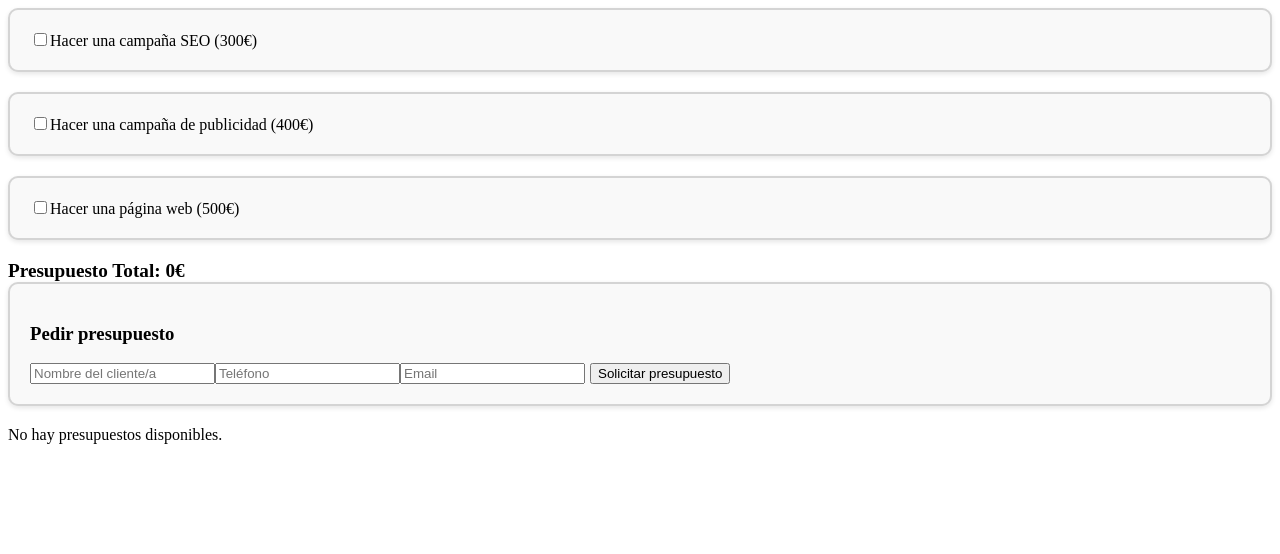
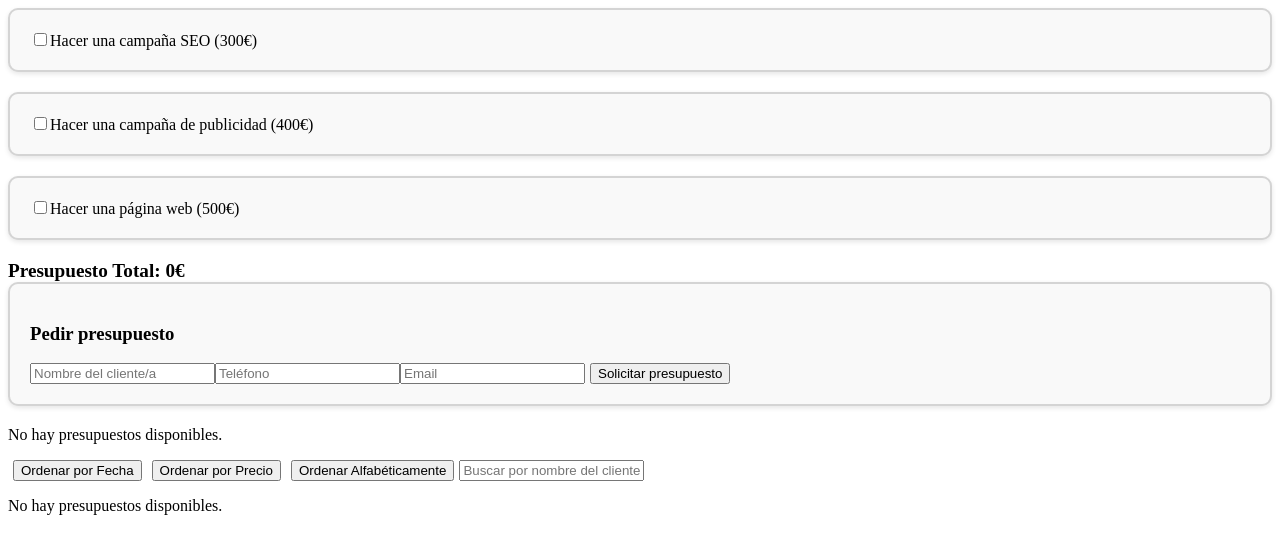
Before and after one commit to Wizardrunner/Sprint-6, an Angular app: page / in a window 1280 px wide. Shown: the top 554 px of the page. Built offline with nearby package versions, Linux system fonts and the light colour scheme.

Commit message:
Adding sort and search tools

```diff
--- a/src/app/app.component.html
+++ b/src/app/app.component.html
@@ -49,3 +49,14 @@
 </div>
 
 <app-budgets-list [budgets]="getBudgets()"></app-budgets-list>
+
+<!-- Botones para ordenar y campo de búsqueda -->
+<div class="sorting-controls">
+  <button (click)="sortByDate()">Ordenar por Fecha</button>
+  <button (click)="sortByPrice()">Ordenar por Precio</button>
+  <button (click)="sortAlphabetically()">Ordenar Alfabéticamente</button>
+  <input type="text" [(ngModel)]="filterText" placeholder="Buscar por nombre del cliente">
+</div>
+
+<!-- Listado de presupuestos -->
+<app-budgets-list [budgets]="getFilteredBudgets()"></app-budgets-list>
--- a/src/app/app.component.ts
+++ b/src/app/app.component.ts
@@ -27,6 +27,9 @@ export class AppComponent {
   customerName: string = '';
   customerPhone: string = '';
   customerEmail: string = '';
+
+  // Propiedad para el filtro de búsqueda
+  filterText: string = '';
 
   // Método para abrir el modal
   openModal(content: string): void {
@@ -101,5 +104,28 @@ export class AppComponent {
       this.numberOfPages = this.numberOfLanguages = 0;
       this.calculateBudget();
     }
+    // Métodos para ordenar los presupuestos
+    sortByDate() {
+      const budgets = this.getBudgets();
+      budgets.sort((a, b) => new Date(b.date).getTime() - new Date(a.date).getTime());
+    }
+
+    sortByPrice() {
+      const budgets = this.getBudgets();
+      budgets.sort((a, b) => b.total - a.total);
+      // Implementar actualización de la lista
+    }
+
+    sortAlphabetically() {
+      const budgets = this.getBudgets();
+      budgets.sort((a, b) => a.name.localeCompare(b.name));
+      // Implementar actualización de la lista
+    }
+
+    getFilteredBudgets() {
+      if (!this.filterText) return this.getBudgets();
+      return this.getBudgets().filter(budget =>
+        budget.name.toLowerCase().includes(this.filterText.toLowerCase()));
+    }
 
 }
--- a/src/app/budget.service.ts
+++ b/src/app/budget.service.ts
@@ -8,6 +8,7 @@ export class BudgetService {
   private budgets: any[] = [];
   private numberOfPages = 1;
   private numberOfLanguages = 1;
+
 
   setPages(pages: number) {
     this.numberOfPages = pages;
@@ -34,7 +35,11 @@ export class BudgetService {
     return total;
   }
   addBudget(budget: any) {
-    this.budgets.push(budget);
+    const newBudget = {
+      ...budget,
+      date: new Date() // Agrega la fecha actual al presupuesto
+    };
+    this.budgets.push(newBudget);
   }
 
   getBudgets() {
```
